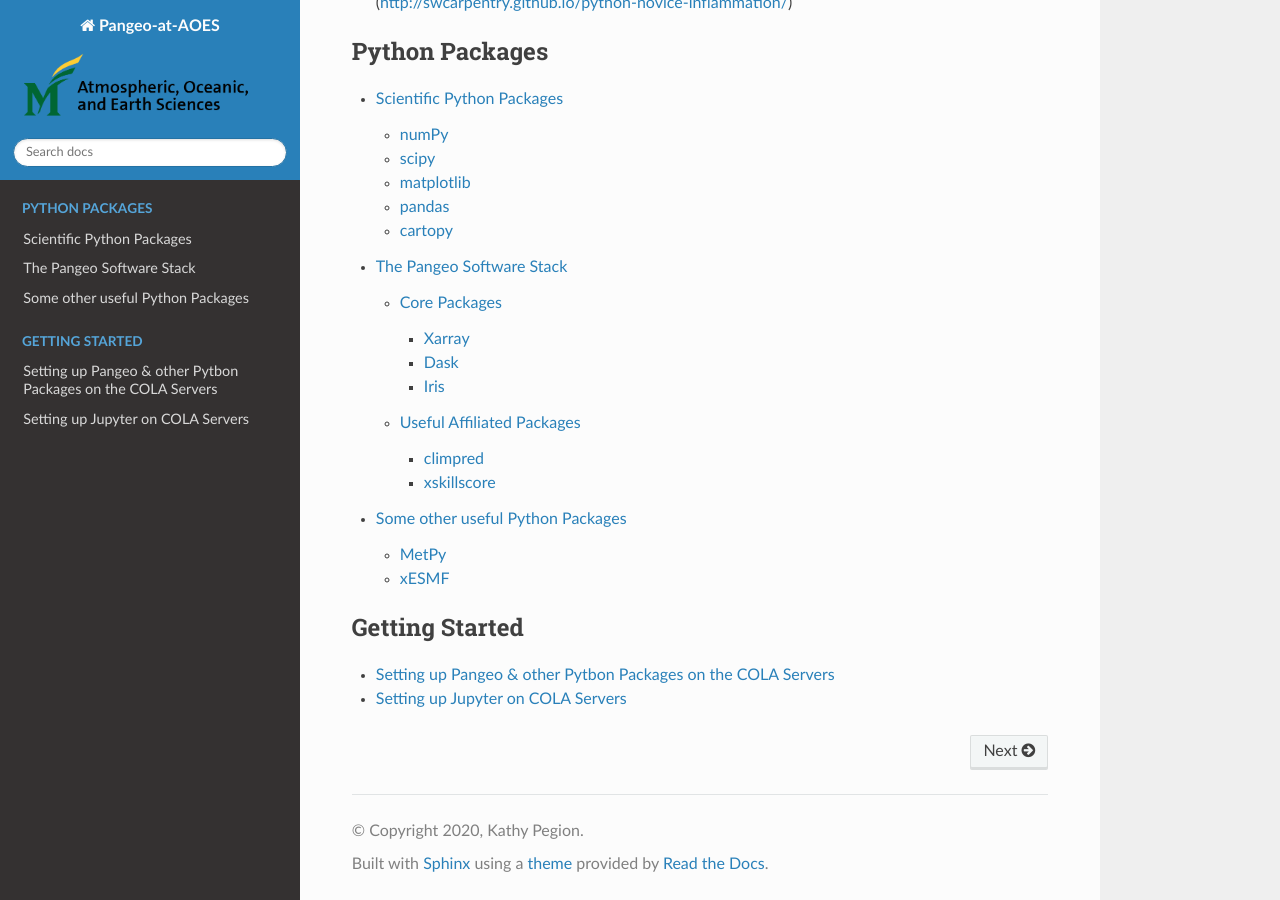
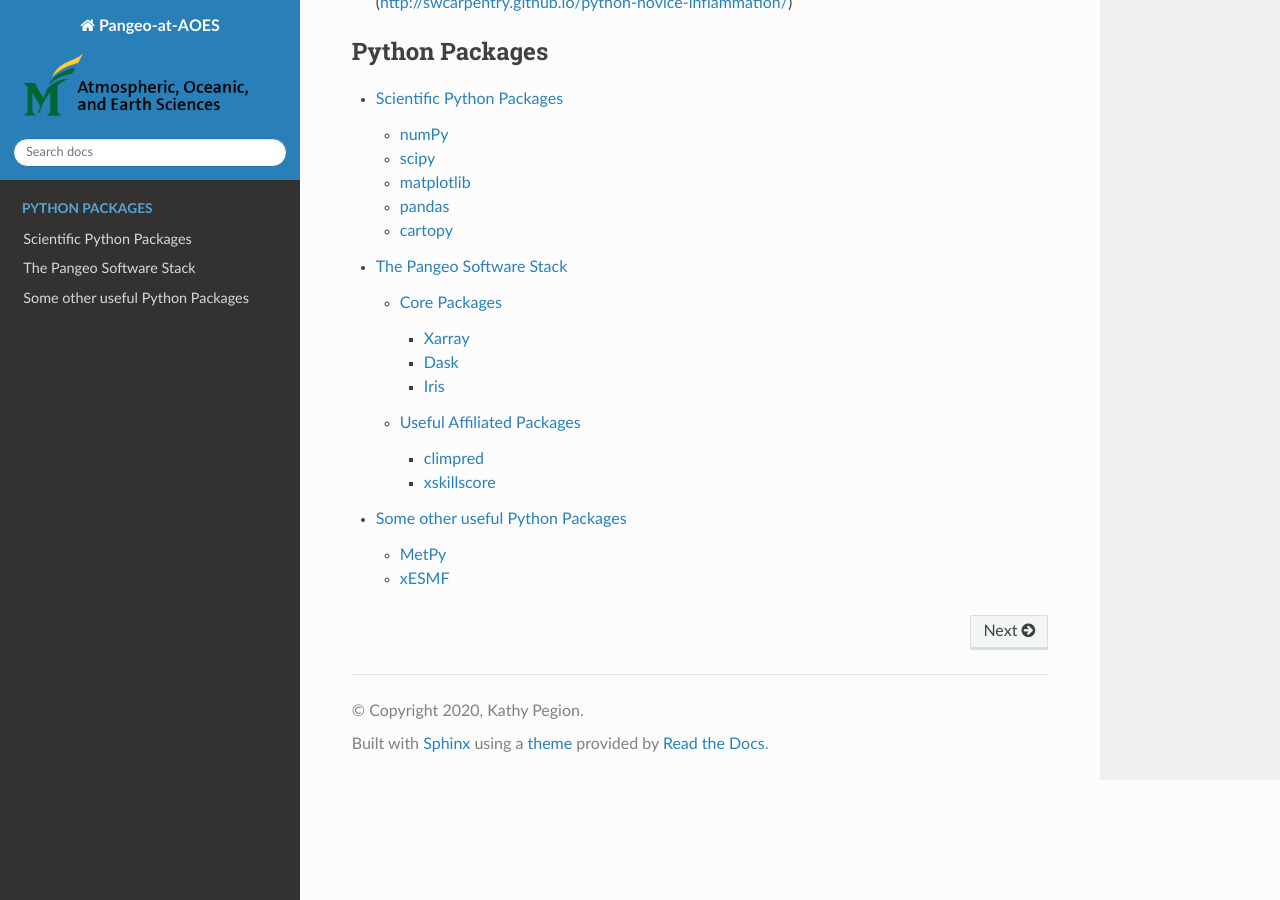
Before and after one commit to kpegion/Pangeo-at-AOES, a Sphinx documentation site: the page built from docs/source/index.rst, in a window 1280 px wide and 900 px high, scrolled down 561 px. Built offline with Sphinx 7.4.7 and the Read the Docs theme 2.0.0, drawn with Linux system fonts in a browser that asks for light colours.

```diff
--- a/docs/source/index.rst
+++ b/docs/source/index.rst
@@ -24,30 +24,3 @@ Expectations Prior to these Tutorials
    scientific-python-packages
    what-is-pangeo
    other-useful-python-packages
-
-.. toctree::
-   :maxdepth: 1
-   :caption: Getting Started
-
-   setting-up-pangeo
-   setting-up-jupyter
-
-.. toctree::
-   :maxdepth: 1
-   caption: Basic Reading and Plotting
-
-.. toctree::
-   :maxdepth: 1
-   caption: Advanced Analysis
-
-.. toctree::
-   :maxdepth: 1
-   caption: Hindcasts with climpred
-
-.. toctree::
-   :maxdepth: 1
-   caption: Making Qualiiy Plots
-
-.. toctree::
-   :maxdepth: 1
-   caption: Hindcasts with climpred
```
